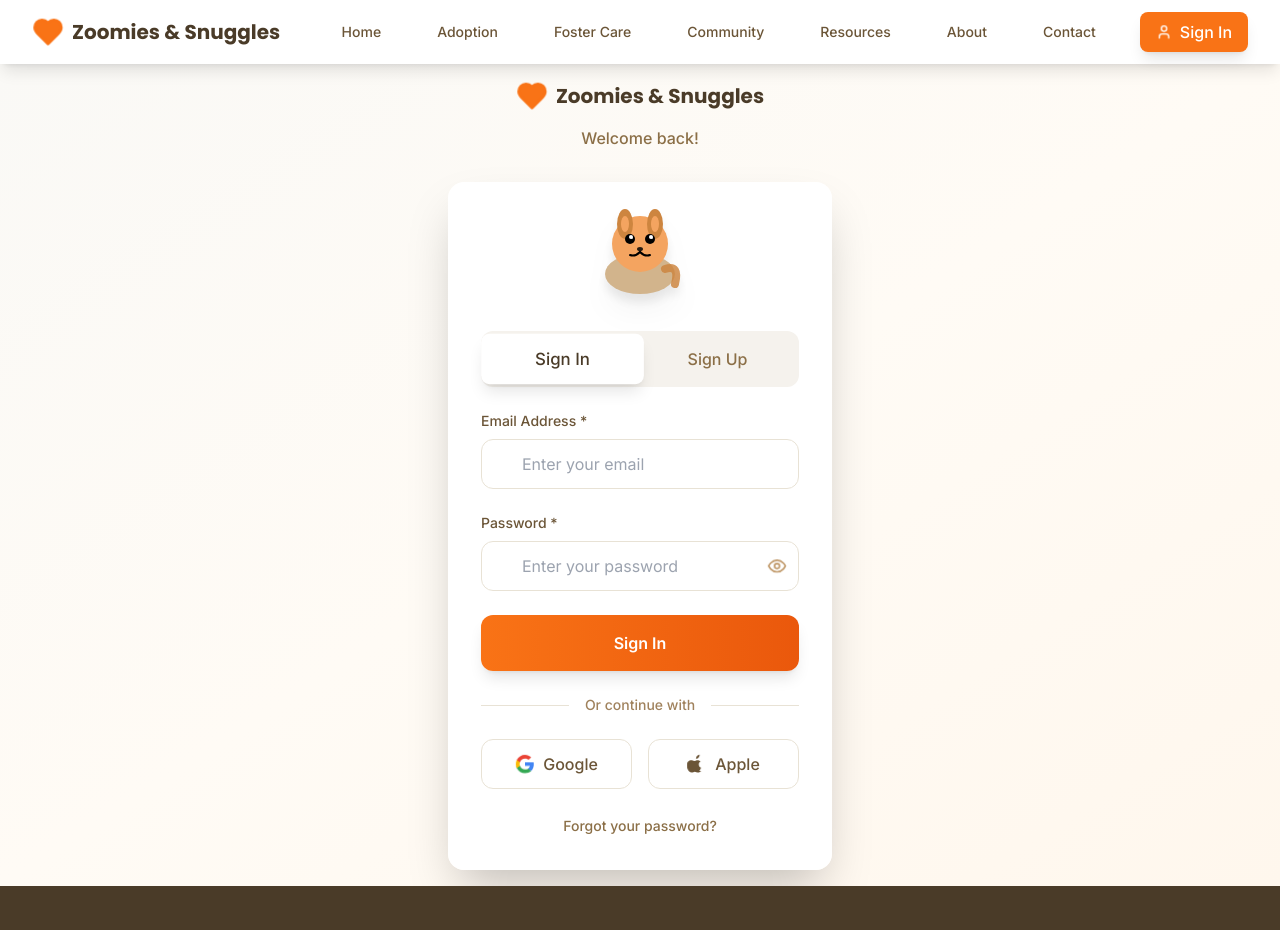
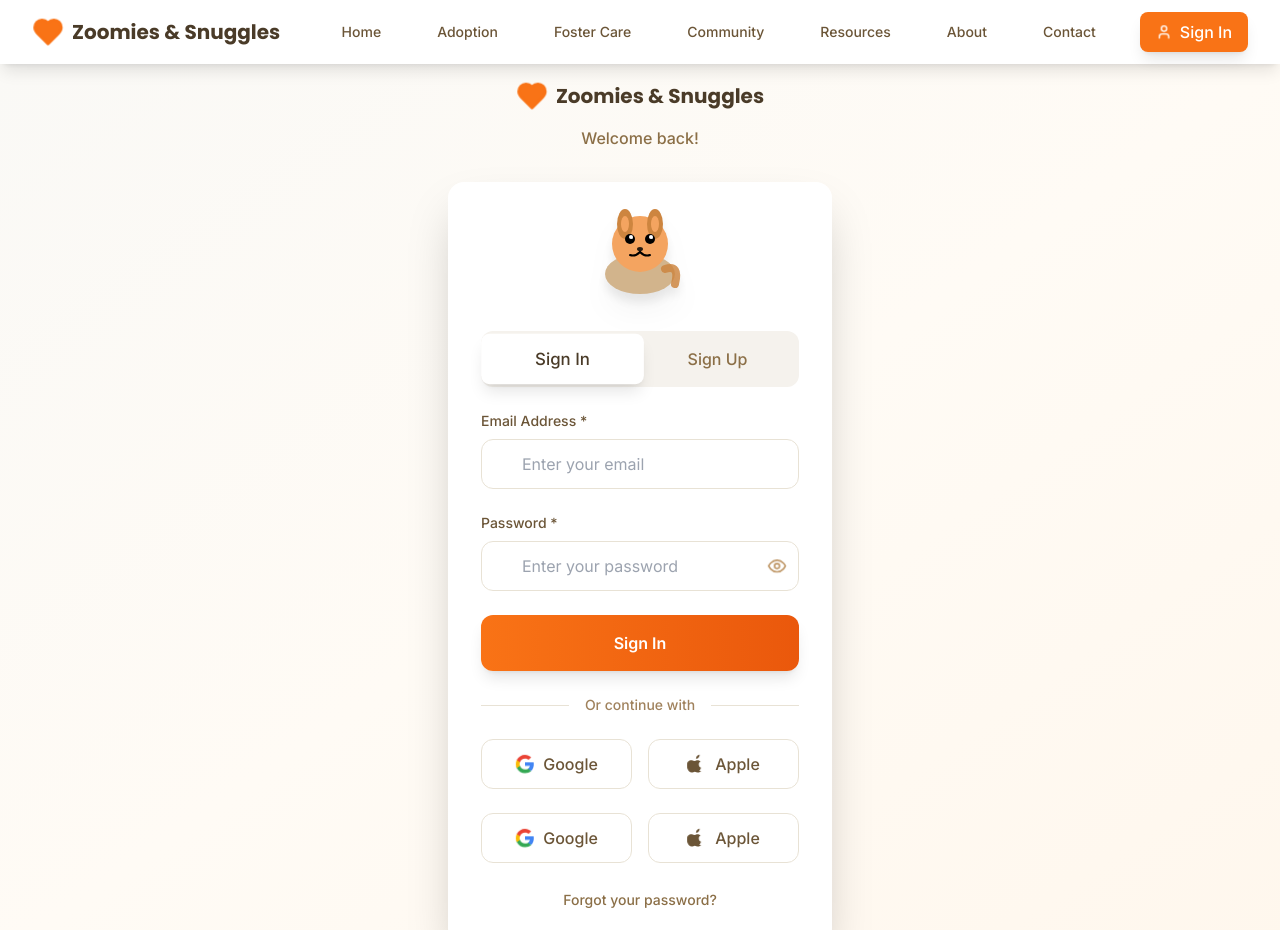
Before and after one commit to sahi19484/Zoomies-Snuggles, a React (Vite) app in the folder project/: page /auth in a window 1280 px wide. Shown: the top 930 px of the page. Built offline with nearby package versions, Linux system fonts and the light colour scheme.

Commit message:
Add OAuth buttons for Google and Apple sign-in

```diff
--- a/project/src/pages/Auth.tsx
+++ b/project/src/pages/Auth.tsx
@@ -776,6 +776,48 @@
               </button>
             </div>
 
+            {/* OAuth Buttons */}
+            <div className="grid grid-cols-2 gap-4 mb-6">
+              {/* Google Sign In */}
+              <button
+                type="button"
+                onClick={handleGoogleSignIn}
+                className="flex items-center justify-center gap-2 px-4 py-3 border border-primary-200 rounded-xl hover:bg-gray-50 transition-all duration-200 font-medium text-primary-700 bg-white"
+              >
+                <svg className="w-5 h-5" viewBox="0 0 24 24">
+                  <path
+                    d="M22.56 12.25c0-.78-.07-1.53-.2-2.25H12v4.26h5.92c-.26 1.37-1.04 2.53-2.21 3.31v2.77h3.57c2.08-1.92 3.28-4.74 3.28-8.09z"
+                    fill="#4285F4"
+                  />
+                  <path
+                    d="M12 23c2.97 0 5.46-.98 7.28-2.66l-3.57-2.77c-.98.66-2.23 1.06-3.71 1.06-2.86 0-5.29-1.93-6.16-4.53H2.18v2.84C3.99 20.53 7.7 23 12 23z"
+                    fill="#34A853"
+                  />
+                  <path
+                    d="M5.84 14.09c-.22-.66-.35-1.36-.35-2.09s.13-1.43.35-2.09V7.07H2.18C1.43 8.55 1 10.22 1 12s.43 3.45 1.18 4.93l2.85-2.22.81-.62z"
+                    fill="#FBBC05"
+                  />
+                  <path
+                    d="M12 5.38c1.62 0 3.06.56 4.21 1.64l3.15-3.15C17.45 2.09 14.97 1 12 1 7.7 1 3.99 3.47 2.18 7.07l3.66 2.84c.87-2.6 3.3-4.53 6.16-4.53z"
+                    fill="#EA4335"
+                  />
+                </svg>
+                <span className="hidden sm:inline">Google</span>
+              </button>
+
+              {/* Apple Sign In */}
+              <button
+                type="button"
+                onClick={handleAppleSignIn}
+                className="flex items-center justify-center gap-2 px-4 py-3 border border-primary-200 rounded-xl hover:bg-gray-50 transition-all duration-200 font-medium text-primary-700 bg-white"
+              >
+                <svg className="w-5 h-5" viewBox="0 0 24 24" fill="currentColor">
+                  <path d="M17.05 20.28c-.98.95-2.05 1.96-3.79 1.96-1.54 0-2.48-1.02-3.8-1.02-1.32 0-2.33 1.05-3.85 1.05-2.05 0-4.01-2.1-5.17-5.02-1.84-4.55.22-9.76 4.38-9.76 1.49 0 2.84.88 3.73.88.88 0 2.53-.94 4.31-.94 1.32 0 2.65.65 3.38 1.67-3.08 1.57-2.58 6.07.6 7.37-.53 1.4-1.26 2.79-1.99 3.81zm-3.04-16.1c.74-.88 1.25-2.09 1.11-3.32-1.07.04-2.37.71-3.13 1.6-.68.78-1.27 2.03-1.11 3.23 1.19.09 2.4-.62 3.13-1.51z" />
+                </svg>
+                <span className="hidden sm:inline">Apple</span>
+              </button>
+            </div>
+
             {/* Forgot Password Link */}
             {isLogin && (
               <div className="text-center">
```
